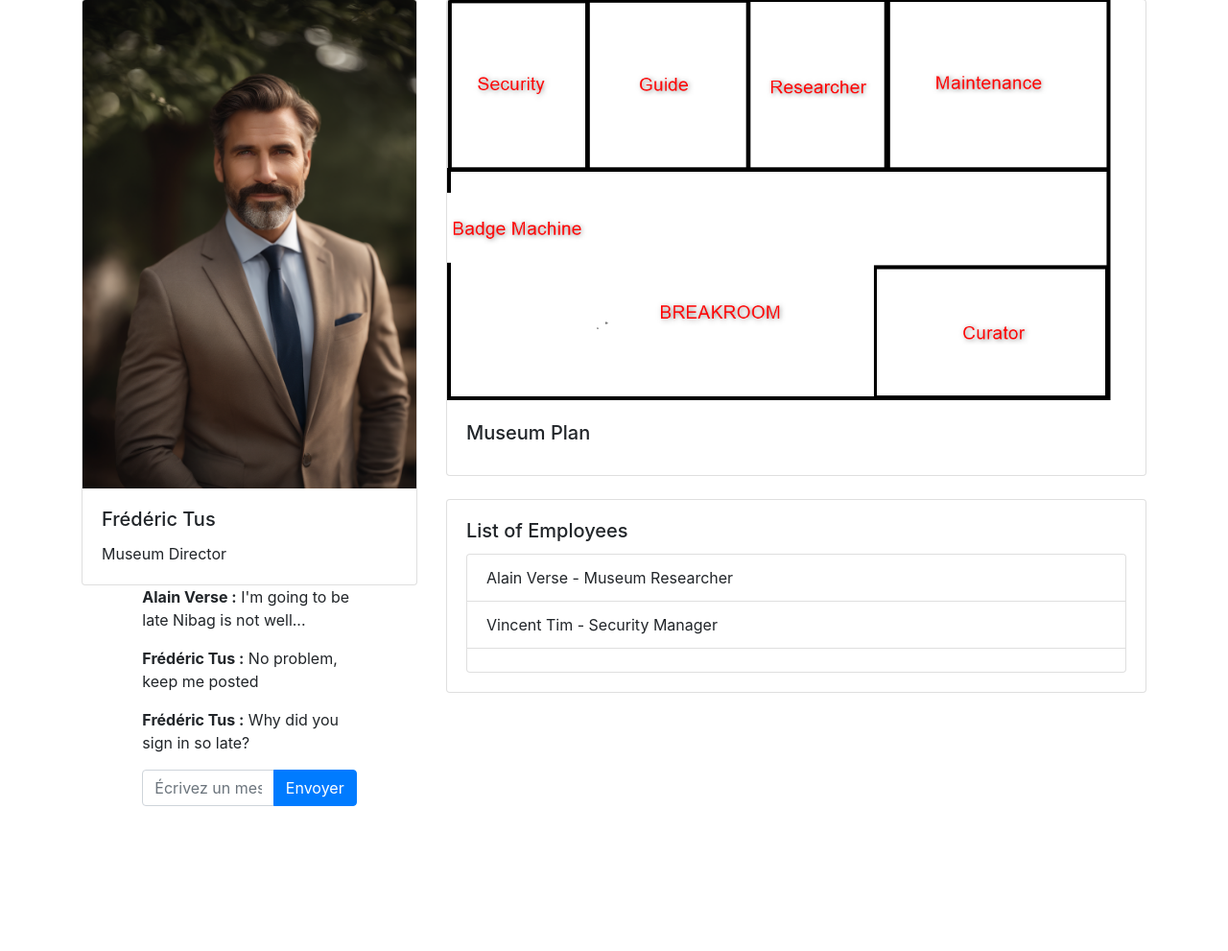
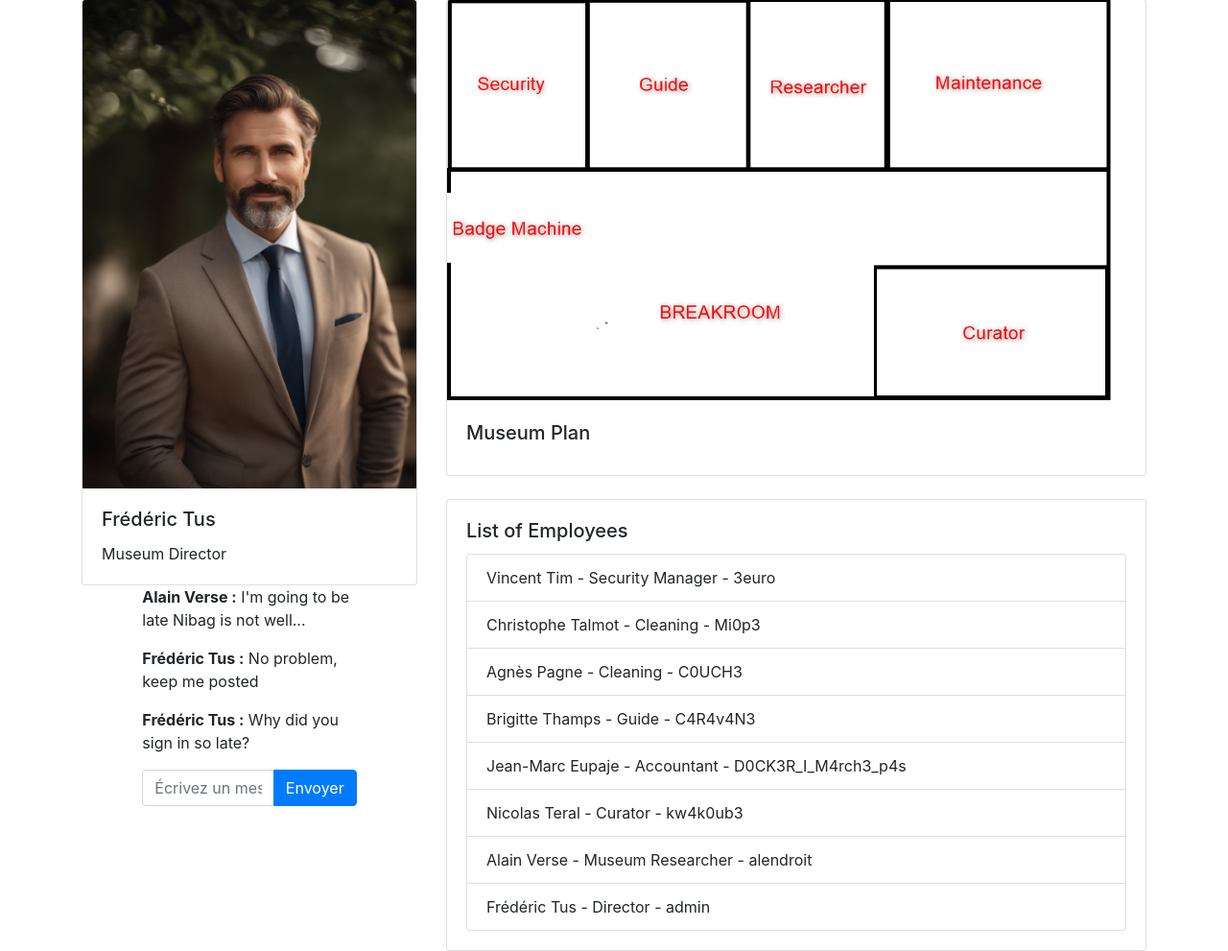
Before and after one commit to maxime-huds/musee-mauroide, a PHP site: page /main-directeur.php in a window 1280 px wide. Shown: the part 49-1040 px from the top of the page at 96% size. Before the commit the page ends 889 px from the top, so only its background shows below. Run offline with PHP 8.4, Linux system fonts and the light colour scheme; some libraries are stand-ins or nearby versions.

Commit message:
dockerimarchepas

```diff
--- a/main-directeur.php
+++ b/main-directeur.php
@@ -59,9 +59,14 @@ $a = session_id(); if(empty($a)) session_start();
                         <div class="card-body">
                             <h5 class="card-title">List of Employees</h5>
                             <ul class="list-group">
-                                <li class="list-group-item">Alain Verse - Museum Researcher</li>
-                                <li class="list-group-item">Vincent Tim - Security Manager</li>
-                                <li class="list-group-item"></li>
+                                <li class="list-group-item">Vincent Tim - Security Manager - 3euro</li>
+                                <li class="list-group-item">Christophe Talmot - Cleaning - Mi0p3</li>
+                                <li class="list-group-item">Agnès Pagne - Cleaning - C0UCH3</li>
+                                <li class="list-group-item">Brigitte Thamps - Guide - C4R4v4N3</li>
+                                <li class="list-group-item">Jean-Marc Eupaje - Accountant - D0CK3R_I_M4rch3_p4s</li>
+                                <li class="list-group-item">Nicolas Teral - Curator - kw4k0ub3</li>
+                                <li class="list-group-item">Alain Verse - Museum Researcher - alendroit</li>
+                                <li class="list-group-item">Frédéric Tus - Director - admin</li>
                             </ul>
                         </div>
                     </div>
```
